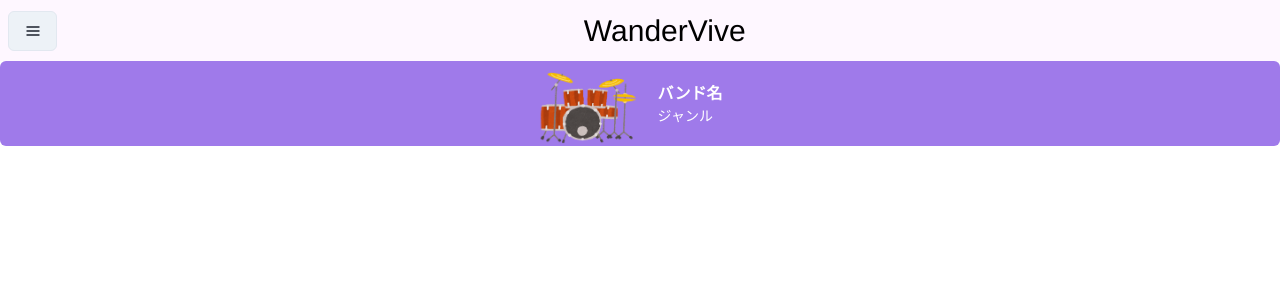
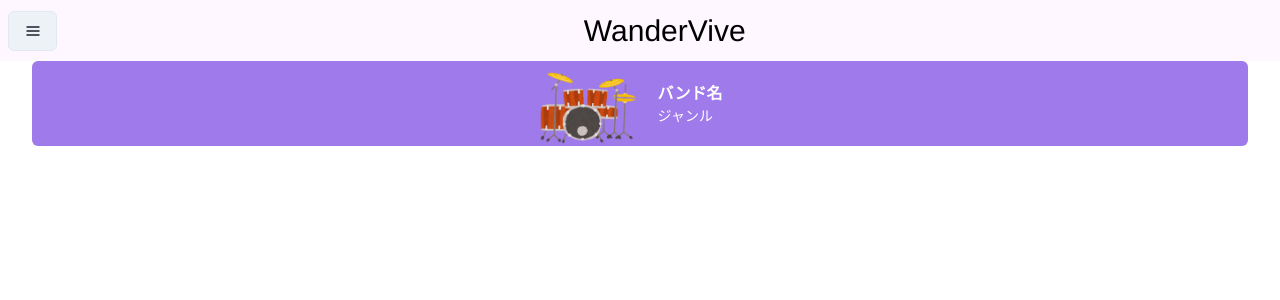
Before and after one commit to sekibuuun/WanderVive_front, a React (Vite) app: page / in a window 1280 px wide. Shown: the top 300 px of the page. Built offline with nearby package versions, Linux system fonts and the light colour scheme.

Commit message:
Boxで囲ってpaddingを８にしました

```diff
--- a/src/App.jsx
+++ b/src/App.jsx
@@ -1,10 +1,12 @@
+import { Box } from '@chakra-ui/react';
 import Header from './components/header';
 import { SmallArtistCard } from './components/smallArtistCard';
 function App() {
   return (
     <>
       <Header />
-      <SmallArtistCard />
+      <Box paddingX={8}><SmallArtistCard /></Box>
+
     </>
   );
 }
```
